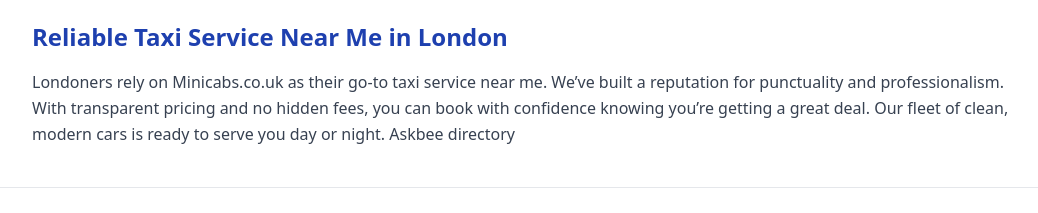
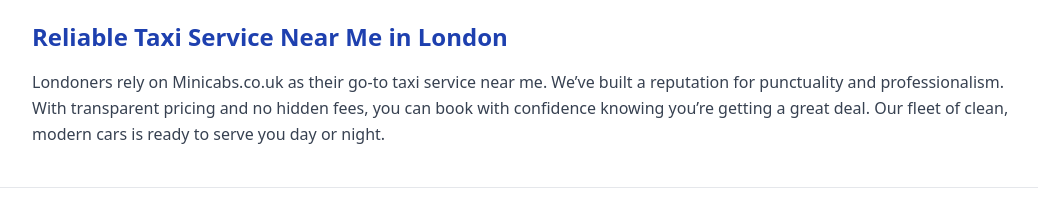
Before and after one commit to minicabs/find-taxi-near-me, a plain HTML site: page index.html in a window 1280 px wide. Shown: the part 2980-3193 px from the top of the page, without its empty margins (112-1150 px from the left). Drawn offline with nearby package versions, Linux system fonts and the light colour scheme.

Commit message:
Update index.html

```diff
--- a/index.html
+++ b/index.html
@@ -189,7 +189,7 @@
     <p class="text-gray-700 leading-relaxed">
       <!-- Replace this with your supporting 60-word paragraph -->
 Londoners rely on Minicabs.co.uk as their go-to taxi service near me. We’ve built a reputation for punctuality and professionalism. With transparent pricing and no hidden fees, you can book with confidence knowing you’re getting a great deal. Our fleet of clean, modern cars is ready to serve you day or night.
-<a href="http://directory.askbee.net" id="R589068">Askbee directory</a>
+
 </p>
   </div>
 </section>
```
